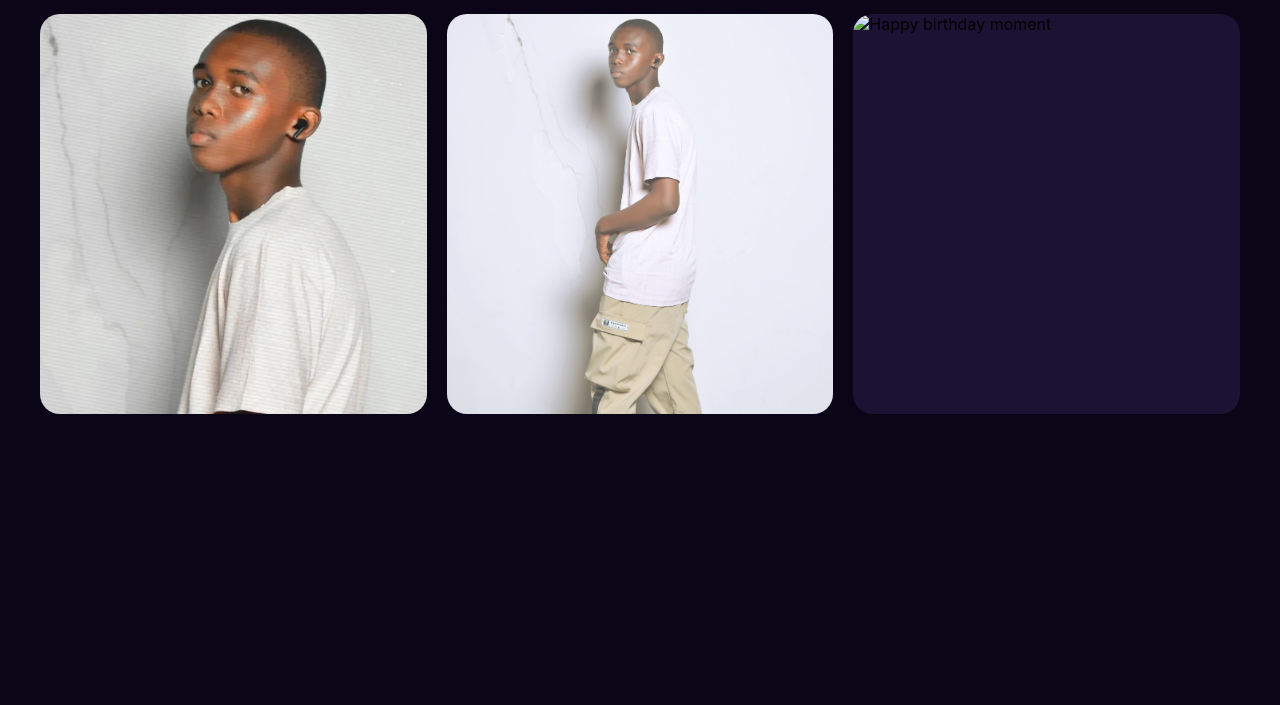
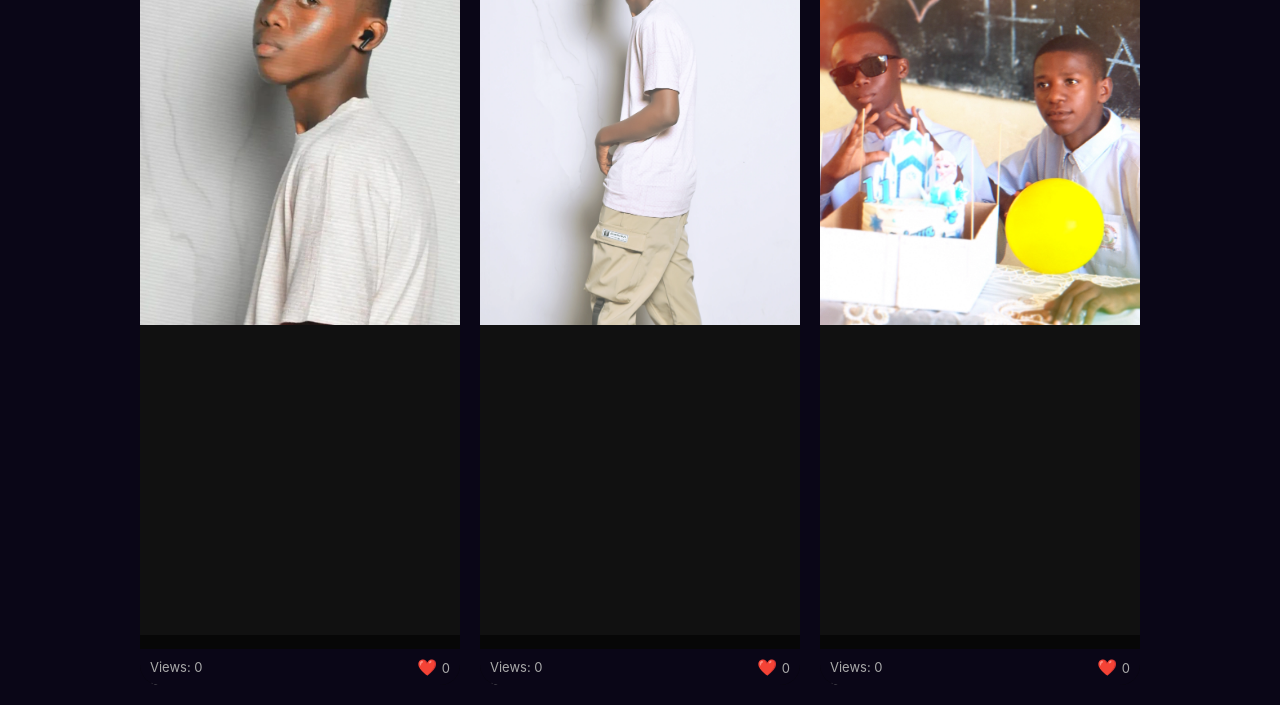
Before and after one commit to Rayburn-hub/Gallery, a plain HTML site: page index.html in a window 1280 px wide. Shown: the part 95-800 px from the top of the page. Drawn offline with Linux system fonts and the light colour scheme; no server answers.

Commit message:
Update index.html

```diff
--- a/index.html
+++ b/index.html
@@ -2,7 +2,7 @@
 <html lang="en">
 <head>
   <meta charset="UTF-8">
-  <title>My Photo Gallery</title>
+  <title>My Gallery</title>
   <style>
     * {
       margin: 0;
@@ -12,132 +12,188 @@
     }
     body {
       background: #0A0617;
+      padding: 20px;
       min-height: 100vh;
       display: flex;
-      flex-direction: column;
-      align-items: center;
-      justify-content: flex-start;
-      padding: 30px;
+      justify-content: center;
     }
-    h1 {
-      margin-bottom: 30px;
-      font-size: 2.5rem;
-      color: #490CCC;
-    }
-    .card-group {
+    .gallery {
       display: grid;
-      grid-template-columns: repeat(auto-fit, minmax(250px, 1fr));
+      grid-template-columns: repeat(auto-fit, minmax(300px, 1fr));
       gap: 20px;
+      max-width: 1000px;
       width: 100%;
-      max-width: 1200px;
     }
     .card {
+      background: #111;
+      border-radius: 20px;
+      overflow: hidden;
       position: relative;
-      overflow: hidden;
-      border-radius: 20px;
-      cursor: pointer;
-      height: 400px;
-      background-color: #1C1234;
+      transition: transform 0.3s;
+      transform: scale(0.95);
+      animation: fadeIn 0.8s ease forwards;
+    }
+    @keyframes fadeIn {
+      to { transform: scale(1); }
+    }
+    .card:hover {
+      transform: scale(1.02);
     }
     .card img {
       width: 100%;
-      height: 100%;
+      height: 400px;
       object-fit: cover;
+      object-position: center top;
       display: block;
-      transition: transform 0.5s ease;
-    }
-    .card:hover img {
-      transform: scale(1.1);
+      transition: transform 0.5s;
     }
     .info {
       position: absolute;
-      top: 0;
-      left: 0;
+      bottom: 50px;
+      background: rgba(0, 0, 0, 0.6);
       width: 100%;
-      height: 100%;
-      background: rgba(0, 0, 0, 0.7); /* overlay effect */
-      opacity: 0;
-      display: flex;
-      flex-direction: column;
-      justify-content: center;
-      align-items: center;
-      text-align: center;
-      padding: 20px;
-      transition: opacity 0.5s ease;
+      padding: 10px;
+      transform: translateY(100%);
+      transition: transform 0.4s ease;
       color: white;
+      pointer-events: none;
     }
     .card:hover .info {
-      opacity: 1;
+      transform: translateY(0);
     }
-    .info h2 {
-      margin-bottom: 10px;
-      font-size: 22px;
+    .info h1 {
+      font-size: 18px;
+      margin-bottom: 5px;
     }
     .info p {
       font-size: 14px;
-      margin-bottom: 15px;
+      color: #ccc;
     }
-    .info button {
-      background: #490CCC;
+    .counters {
+      position: absolute;
+      bottom: 0;
+      width: 100%;
+      background: #0A0617;
+      padding: 8px 10px;
+      display: flex;
+      justify-content: space-between;
+      align-items: center;
+      z-index: 10;
+    }
+    .view-count, .like-count {
+      font-size: 13px;
+      color: #aaa;
+    }
+    .like-button {
+      background: transparent;
       border: none;
-      padding: 10px 20px;
-      border-radius: 10px;
-      color: white;
+      color: #ccc;
+      font-size: 16px;
       cursor: pointer;
+      transition: transform 0.2s;
+      z-index: 20;
     }
-    .info button:hover {
-      background: #3709aa;
+    .like-button:hover {
+      color: #ff4d4d;
+    }
+
+    /* Pop effect when clicked */
+    .like-button.pop {
+      transform: scale(1.5);
+    }
+
+    /* Responsive image adjustment for very small screens */
+    @media(max-width: 500px) {
+      .card img {
+        height: 300px;
+      }
     }
   </style>
 </head>
 <body>
 
-  <h1>My Photo Gallery</h1>
+<div class="gallery">
 
-  <div class="card-group">
-
-    <!-- PHOTO 1 -->
-    <div class="card">
-      <img src="IMG_20250406_141128_830.webp" alt="Joyful during Eid">
+  <!-- Card 1 -->
+  <div class="card" data-id="joyfull">
+    <img src="IMG_20250406_141128_830.webp" alt="Joyfull">
     <div class="info">
-        <h2>JOYFULL</h2>
-        <p>
-          Subject: Rayburn_509<br>
-          Location: Mnarani<br>
-          Info: This pic was taken during Muslim celebration (Eid-el-Fitri)
-        </p>
-        <button>EXPLORE</button>
+      <h1>JOYFULL</h1>
+      <p>Location: Mnarani (Eid-El-Fitri)</p>
+    </div>
+    <div class="counters">
+      <span class="view-count">Views: 0</span>
+      <button class="like-button" onclick="likePhoto(this)">❤️ <span class="like-count">0</span></button>
     </div>
   </div>
 
-    <!-- PHOTO 2 -->
-    <div class="card">
-      <img src="IMG_20250418_130607_963.webp" alt="Picture show backdoor">
+  <!-- Card 2 -->
+  <div class="card" data-id="picture">
+    <img src="IMG_20250418_130607_963.webp" alt="Picture Show">
     <div class="info">
-        <h2>PICTURE SHOW</h2>
-        <p>
-          Subject: Rayburn_509 (Toxic)<br>
-          Location: Back door of Michenzani Mall<br>
-          Info: This picture was taken when friends suggested me to try solo shot.
-        </p>
-        <button>EXPLORE</button>
+      <h1>PICTURE SHOW</h1>
+      <p>Location: Michenzani Mall</p>
+    </div>
+    <div class="counters">
+      <span class="view-count">Views: 0</span>
+      <button class="like-button" onclick="likePhoto(this)">❤️ <span class="like-count">0</span></button>
     </div>
   </div>
 
-    <!-- PHOTO 3 -->
-    <div class="card">
-      <img src="no3.jpeg" alt="Happy birthday moment">
+  <!-- Card 3 -->
+  <div class="card" data-id="birthday">
+    <img src="no 3.jpeg" alt="Happy Birthday">
     <div class="info">
-        <h2>HAPPY BIRTHDAY</h2>
-        <p>
-          Subject: Rayburn & Varane<br>
-          Location: Husein Academy<br>
-          Info: This picture was taken during sibling's birthday party.
-        </p>
-        <button>EXPLORE</button>
+      <h1>HAPPY BIRTHDAY</h1>
+      <p>Location: Husein Academy</p>
     </div>
+    <div class="counters">
+      <span class="view-count">Views: 0</span>
+      <button class="like-button" onclick="likePhoto(this)">❤️ <span class="like-count">0</span></button>
     </div>
   </div>
 
+</div>
+
+<script>
+// Auto generate namespace from website name
+const namespace = window.location.hostname.replace(/\./g, '-') || 'my-gallery';
+
+// Load counters
+document.querySelectorAll('.card').forEach(card => {
+  const id = card.dataset.id;
+
+  // Hit the views
+  fetch(`https://api.countapi.xyz/hit/${namespace}/${id}_views`)
+    .then(res => res.json())
+    .then(data => {
+      card.querySelector('.view-count').innerText = `Views: ${data.value}`;
+    });
+
+  // Get the likes
+  fetch(`https://api.countapi.xyz/get/${namespace}/${id}_likes`)
+    .then(res => res.json())
+    .then(data => {
+      card.querySelector('.like-count').innerText = data.value;
+    });
+});
+
+// Like function
+function likePhoto(button) {
+  const card = button.closest('.card');
+  const id = card.dataset.id;
+
+  fetch(`https://api.countapi.xyz/hit/${namespace}/${id}_likes`)
+    .then(res => res.json())
+    .then(data => {
+      button.querySelector('.like-count').innerText = data.value;
+
+      // Add pop animation
+      button.classList.add('pop');
+      setTimeout(() => button.classList.remove('pop'), 300);
+    });
+}
+</script>
+
 </body>
 </html>
```
Lines whose indentation alone changed are shown as unchanged.
